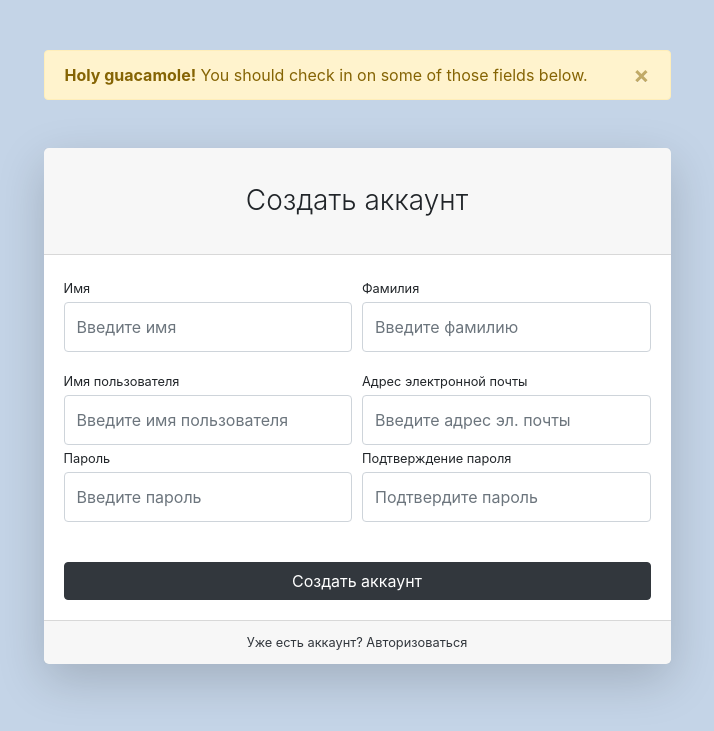
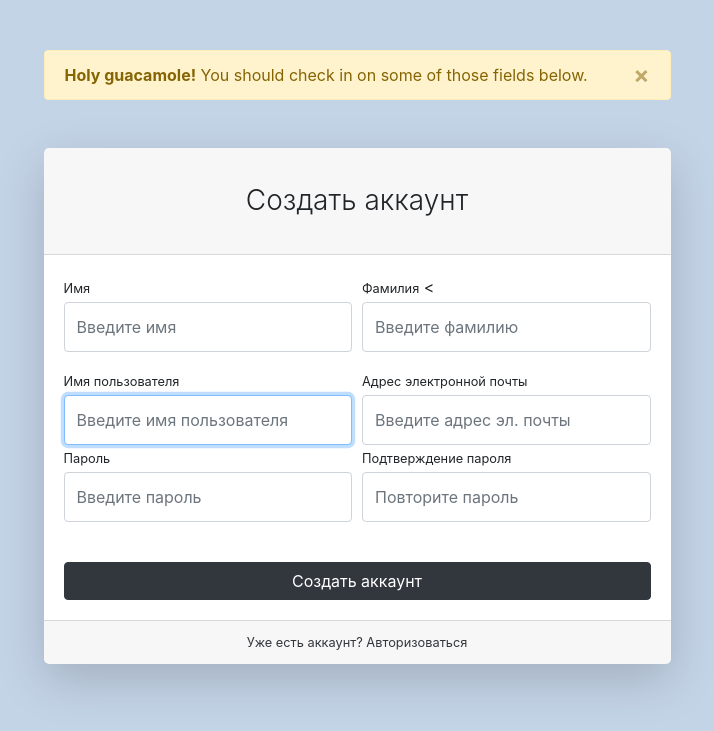
Before and after one commit to Hare1901/djangoEducation, a Django app: page /users/registration/ in a window 1280 px wide. Shown: the top 731 px of the page, without its empty margins (283-997 px from the left). Run offline with Django 4.2, Linux system fonts and the light colour scheme; some libraries are stand-ins or nearby versions.

Commit message:
Форма регистрации пользователя, и её логика.

```diff
--- a/users/forms.py
+++ b/users/forms.py
@@ -1,5 +1,5 @@
 from django import forms
-from django.contrib.auth.forms import AuthenticationForm
+from django.contrib.auth.forms import AuthenticationForm, UserCreationForm
 from users.models import User
 
 
@@ -15,8 +15,41 @@
         'placeholder': 'Введите пароль'
 
     }))
-
-
     class Meta:
         model = User
         fields = ("username", "password")
+
+
+class UserRegistrationForm(UserCreationForm):
+    firstname = forms.CharField(widget=forms.TextInput(attrs={
+        'class': 'form-control py-4',
+        'placeholder': 'Введите имя'
+    }))
+
+    lastname = forms.CharField(widget=forms.TextInput(attrs={
+        'class': 'form-control py-4',
+        'placeholder': 'Введите фамилию'
+    }))
+
+    username = forms.CharField(widget=forms.TextInput(attrs={
+        'class': 'form-control py-4',
+        'placeholder': 'Введите имя пользователя'
+    }))
+
+    email = forms.CharField(widget=forms.EmailInput(attrs={
+        'class': 'form-control py-4',
+        'placeholder': 'Введите адрес эл. почты'
+    }))
+
+    password1 = forms.CharField(widget=forms.PasswordInput(attrs={
+        'class': 'form-control py-4',
+        'placeholder': 'Введите пароль'
+    }))
+
+    password2 = forms.CharField(widget=forms.PasswordInput(attrs={
+        'class': 'form-control py-4',
+        'placeholder': 'Повторите пароль'
+    }))
+    class Meta:
+        model = User
+        fields = ('firstname', "lastname", 'username', 'email', 'password1', 'password2')
--- a/users/templates/users/login.html
+++ b/users/templates/users/login.html
@@ -17,7 +17,6 @@
                             <div class="card-body">
                                 <form action="{% url 'users:login' %}" method="post">
                                     {% csrf_token %}
-                                    {{ form.as_p }}
                                     <div>
                                         <label class="small mb-1" for="{{ form.usrname.id_for_label }}">Имя пользователя</label>
                                         {{ form.username }}
--- a/users/templates/users/registration.html
+++ b/users/templates/users/registration.html
@@ -16,52 +16,47 @@
                             <div class="card-header"><h3 class="text-center font-weight-light my-4">Создать аккаунт</h3>
                             </div>
                             <div class="card-body">
-                                <form>
+                                <form action={% url "users:registration" %} method="post" >
+                                    {% csrf_token %}
                                     <div class="form-row">
                                         <div class="col-md-6">
                                             <div class="form-group">
-                                                <label class="small mb-1" for="inputFirstName">Имя</label>
-                                                <input class="form-control py-4" id="inputFirstName" type="text"
-                                                       placeholder="Введите имя"/>
+                                                <label class="small mb-1" for="{{ form.firstname.id_for_label }}">Имя</label>
+                                                {{form.firstname}}
                                             </div>
                                         </div>
                                         <div class="col-md-6">
                                             <div class="form-group">
-                                                <label class="small mb-1" for="inputLastName">Фамилия</label>
-                                                <input class="form-control py-4" id="inputLastName" type="text"
-                                                       placeholder="Введите фамилию"/>
+                                                <label class="small mb-1" for="{{ form.lastname.id_for_label }}">
+                                                    Фамилия
+                                                </label>
+                                                <{{ form.lastname}}
                                             </div>
                                         </div>
                                     </div>
                                     <div class="form-row">
                                         <div class="col-md-6">
-                                            <label class="small mb-1" for="inputUsername">Имя пользователя</label>
-                                            <input class="form-control py-4" id="inputUsername" type="text"
-                                                   aria-describedby="usernameHelp"
-                                                   placeholder="Введите имя пользователя"/>
+                                            <label class="small mb-1" for="{{ form.username.id_for_label }}">Имя пользователя</label>
+                                            {{form.username}}
                                         </div>
                                         <div class="col-md-6">
-                                            <label class="small mb-1" for="inputEmailAddress">Адрес электронной
+                                            <label class="small mb-1" for="{{ form.email.id_for_label }}">Адрес электронной
                                                 почты</label>
-                                            <input class="form-control py-4" id="inputEmailAddress" type="email"
-                                                   aria-describedby="emailHelp"
-                                                   placeholder="Введите адрес эл. почты"/>
+                                            {{form.email}}
                                         </div>
                                     </div>
                                     <div class="form-row">
                                         <div class="col-md-6">
                                             <div class="form-group">
-                                                <label class="small mb-1" for="inputPassword">Пароль</label>
-                                                <input class="form-control py-4" id="inputPassword" type="password"
-                                                       placeholder="Введите пароль"/>
+                                                <label class="small mb-1" for="{{ form.password1.id_for_label }}">Пароль</label>
+                                                {{form.password1}}
                                             </div>
                                         </div>
                                         <div class="col-md-6">
                                             <div class="form-group">
-                                                <label class="small mb-1" for="inputConfirmPassword">Подтверждение
+                                                <label class="small mb-1" for="{{ form.password2.id_for_label }}">Подтверждение
                                                     пароля</label>
-                                                <input class="form-control py-4" id="inputConfirmPassword"
-                                                       type="password" placeholder="Подтвердите пароль"/>
+                                                {{ form.password2 }}
                                             </div>
                                         </div>
                                     </div>
--- a/users/views.py
+++ b/users/views.py
@@ -1,8 +1,7 @@
 from django.shortcuts import render, HttpResponseRedirect
 from django.urls import reverse
 from django.contrib import auth
-from users.models import User
-from users.forms import UserLoginForm
+from users.forms import UserLoginForm, UserRegistrationForm
 
 
 def login(request):
@@ -22,4 +21,13 @@
 
 
 def registration(request):
-    return render(request, "users/registration.html")
+    if request.method == 'POST':
+        form = UserRegistrationForm(data=request.POST)
+        if form.is_valid():
+            form.save()
+            return HttpResponseRedirect(reverse("users:login"))
+    else:
+        form = UserRegistrationForm()
+    form = UserRegistrationForm()
+    context = {'form': form}
+    return render(request, "users/registration.html", context)
```
Also changed, not shown: db.sqlite3.
